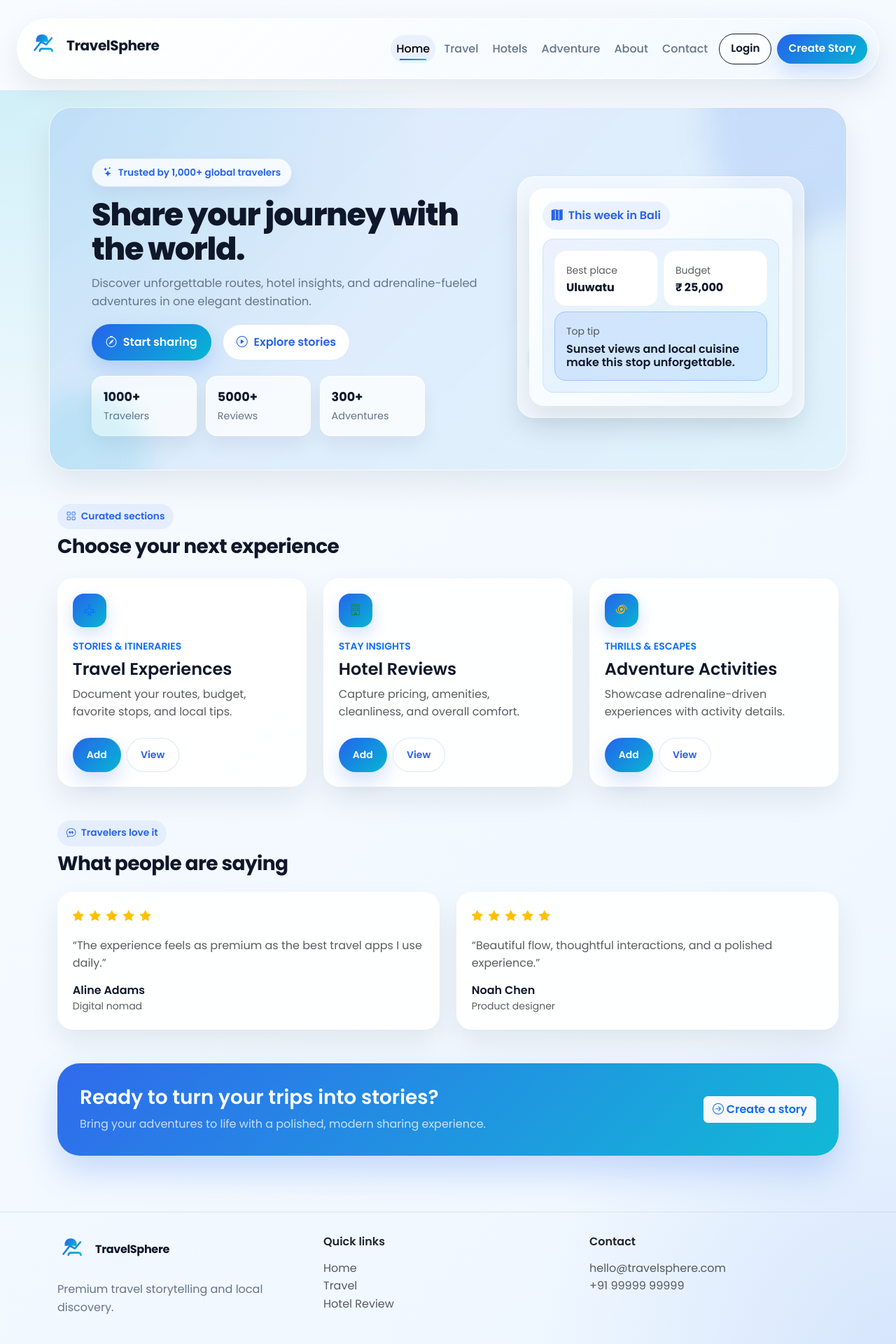
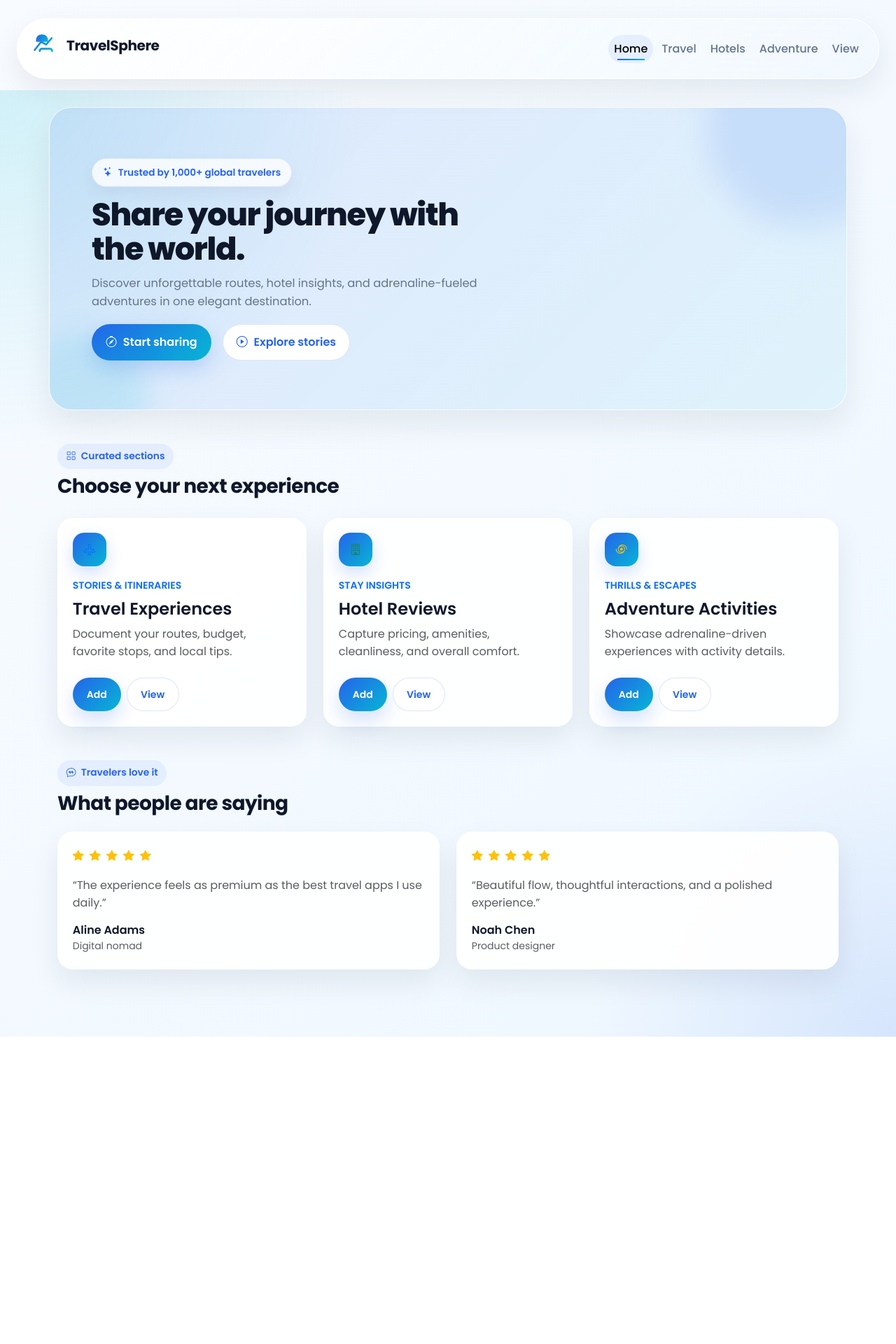
Before and after one commit to Anurag3215/travel-experience-react-app, a React (Vite) app: page / in a window 1280 px wide. Shown: the top 1920 px of the page at 70% size. After the commit the page ends 1481 px from the top, so only its background shows below. Built offline with nearby package versions, Linux system fonts and the light colour scheme.

Commit message:
bugfixed

```diff
--- a/src/components/HomePage.jsx
+++ b/src/components/HomePage.jsx
@@ -66,7 +66,7 @@ const HomePage = () => {
               </Link>
             </div>
             <div className="stats-row">
-              <div className="metric-card">
+              {/* <div className="metric-card">
                 <strong>1000+</strong>
                 <span>Travelers</span>
               </div>
@@ -77,11 +77,11 @@ const HomePage = () => {
               <div className="metric-card">
                 <strong>300+</strong>
                 <span>Adventures</span>
-              </div>
+              </div> */}
             </div>
           </div>
 
-          <div className="col-lg-5">
+          {/* <div className="col-lg-5">
             <div className="hero-visual">
               <div className="orb orb-one"></div>
               <div className="orb orb-two"></div>
@@ -113,7 +113,7 @@ const HomePage = () => {
                 </div>
               </div>
             </div>
-          </div>
+          </div> */}
         </section>
 
         <section className="mt-5" id="about">
@@ -178,7 +178,7 @@ const HomePage = () => {
           </div>
         </section>
 
-        <section className="cta-panel mt-5" id="contact">
+        {/* <section className="cta-panel mt-5" id="contact">
           <div className="row align-items-center g-4">
             <div className="col-lg-8">
               <h3 className="fw-semibold mb-2">Ready to turn your trips into stories?</h3>
@@ -190,10 +190,10 @@ const HomePage = () => {
               </Link>
             </div>
           </div>
-        </section>
+        </section> */}
       </div>
 
-      <footer className="footer-shell">
+      {/* <footer className="footer-shell">
         <div className="container">
           <div className="row g-4 align-items-start">
             <div className="col-md-4">
@@ -234,7 +234,7 @@ const HomePage = () => {
             </div>
           </div>
         </div>
-      </footer>
+      </footer> */}
     </div>
   );
 };
--- a/src/components/NavBar.jsx
+++ b/src/components/NavBar.jsx
@@ -7,8 +7,7 @@ const NavBar = () => {
     { to: "/Addexperience", label: "Travel" },
     { to: "/addhotel", label: "Hotels" },
     { to: "/addadventure", label: "Adventure" },
-    { to: "/", label: "About", anchor: "#about" },
-    { to: "/", label: "Contact", anchor: "#contact" },
+    { to: "/", label: "View", anchor: "#about" },
   ];
 
   return (
@@ -48,7 +47,7 @@ const NavBar = () => {
         </button>
 
         <div className="collapse navbar-collapse justify-content-end" id="navbarNavAltMarkup">
-          <div className="navbar-nav align-items-lg-center gap-lg-1 me-2">
+          <div className="navbar-nav align-items-lg-center gap-lg-1">
             {links.map((link) => (
               link.anchor ? (
                 <a key={link.label} className="nav-link nav-link-pill" href={link.anchor}>
@@ -61,14 +60,6 @@ const NavBar = () => {
               )
             ))}
           </div>
-          <div className="d-flex align-items-center gap-2 mt-2 mt-lg-0">
-            <NavLink className="btn btn-outline-gradient btn-sm" to="/">
-              Login
-            </NavLink>
-            <NavLink className="btn btn-gradient btn-sm" to="/Addexperience">
-              Create Story
-            </NavLink>
-          </div>
         </div>
       </div>
     </nav>
```
